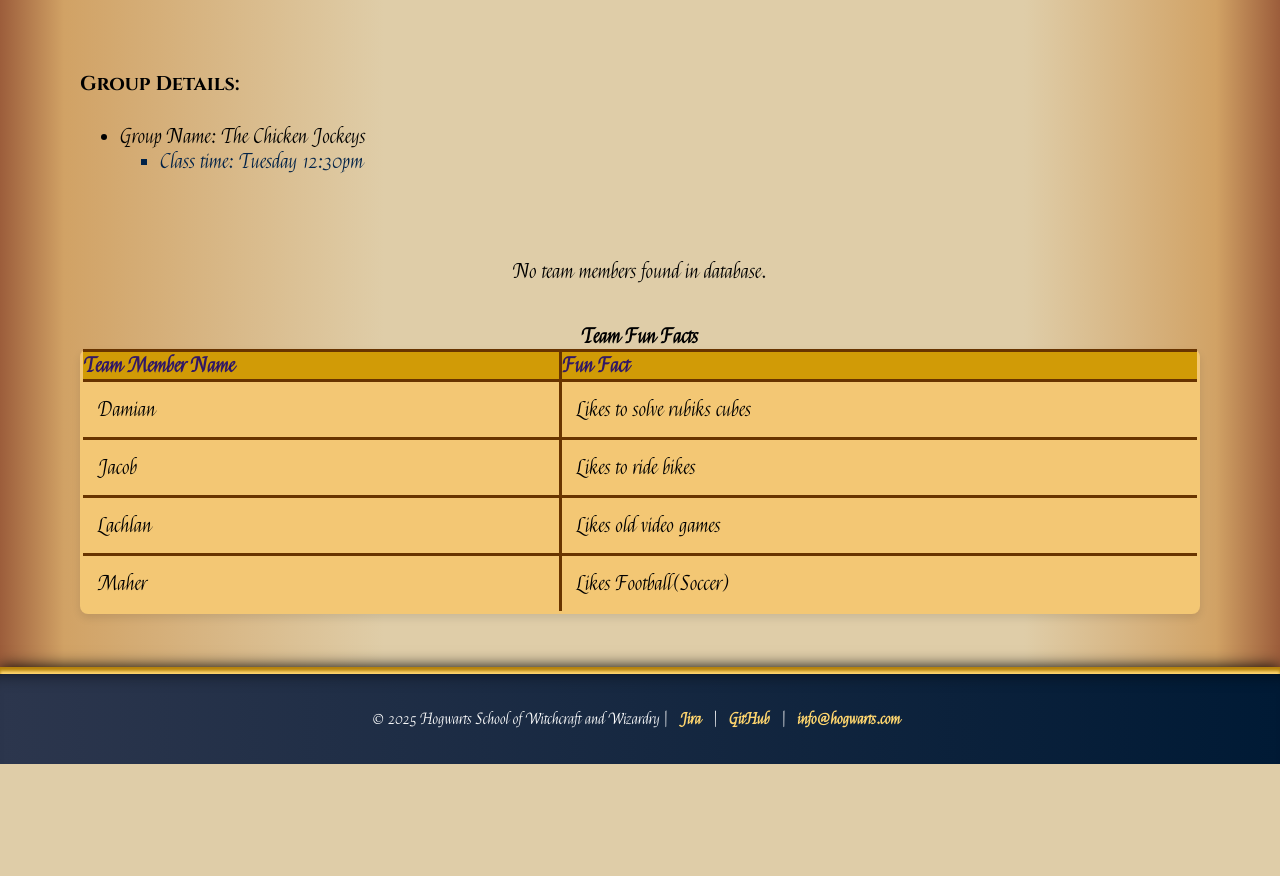
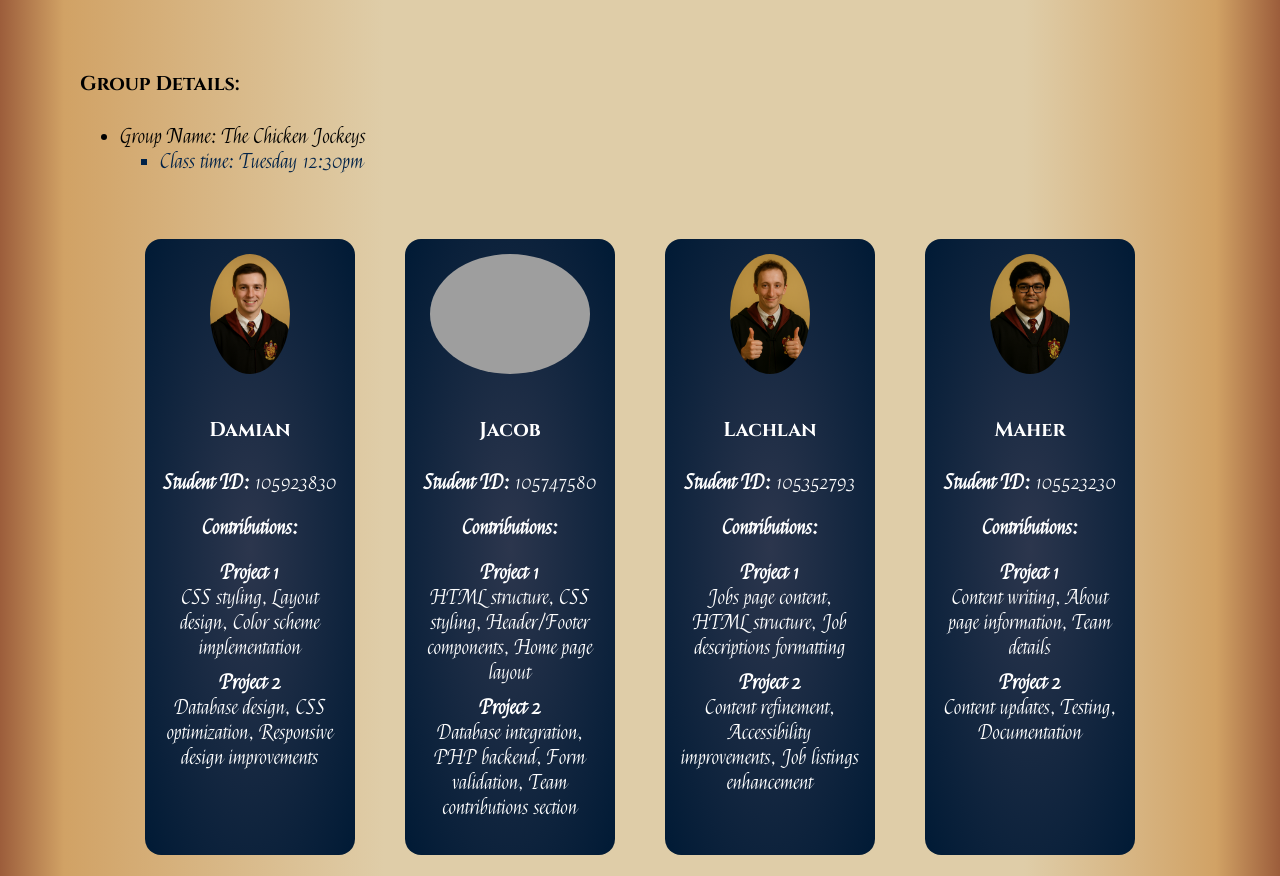
Before and after one commit to Swinburne105923830/COS10026-Web-Technology-Assessment_2, a PHP site: page /about.php in a window 1280 px wide. Shown: the part 1187-2063 px from the top of the page. Before the commit the page ends 1951 px from the top, so only its background shows below. Run offline with PHP 8.4, Linux system fonts and the light colour scheme; data comes from the database, SQL or seed files in the repository; data that the repository does not hold is empty; grey boxes are pictures that could not be loaded.

Commit message:
Made changes to about page

```diff
--- a/about.php
+++ b/about.php
@@ -43,7 +43,6 @@
         <br>
 
         <div class="profile-container">
-
           <?php
           require_once "settings.php";
 
@@ -51,7 +50,8 @@
               $pdo = new PDO("mysql:host=$host;dbname=$sql_db", $user, $pwd);
               $pdo->setAttribute(PDO::ATTR_ERRMODE, PDO::ERRMODE_EXCEPTION);
 
-              $stmt = $pdo->query("SELECT * FROM member_contribution ORDER BY name");
+
+              $stmt = $pdo->query("SELECT * FROM member_contributions ORDER BY name");
               $members = $stmt->fetchAll(PDO::FETCH_ASSOC);
 
               if(count($members) > 0) {
@@ -79,7 +79,7 @@
           ?>
         </div>
 
-           <table>
+      <table>
         <caption><strong>Team Fun Facts</strong></caption>
         <thead>
           <tr>
@@ -90,7 +90,8 @@
 
         <tbody>
           <?php
-           try {
+          // Display fun facts from database
+          try {
               $stmt = $pdo->query("SELECT name, fun_fact FROM member_contributions ORDER BY name");
               $hasData = false;
               while($row = $stmt->fetch(PDO::FETCH_ASSOC)) {
```
